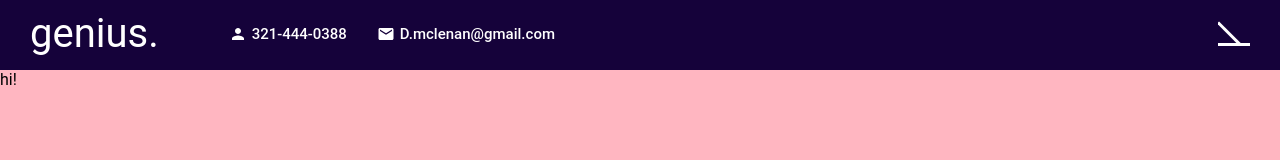
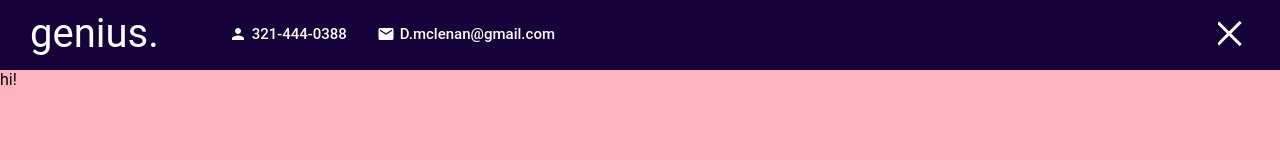
Before and after one commit to dmclenan/React-portfolio, a React (Create React App) app: page / in a window 1280 px wide. Shown: the top 160 px of the page. Built offline with nearby package versions, Linux system fonts and the light colour scheme.

Commit message:
update icons5

```diff
--- a/src/components/topbar/Topbar.scss
+++ b/src/components/topbar/Topbar.scss
@@ -82,6 +82,7 @@
                 }
                 &:last-child{
                     background-color: white;
+                    transform: rotate(-45deg);
                 }
             }
         }
```
